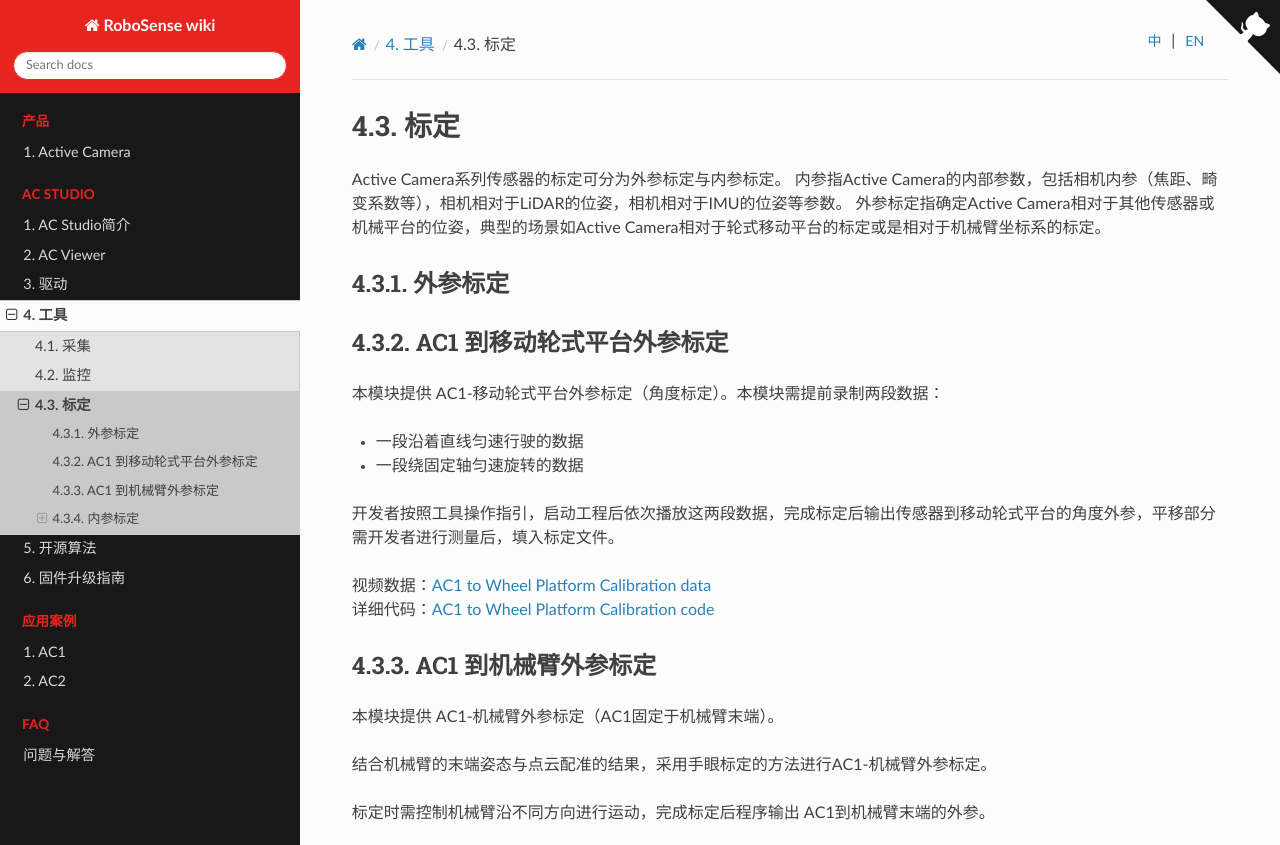
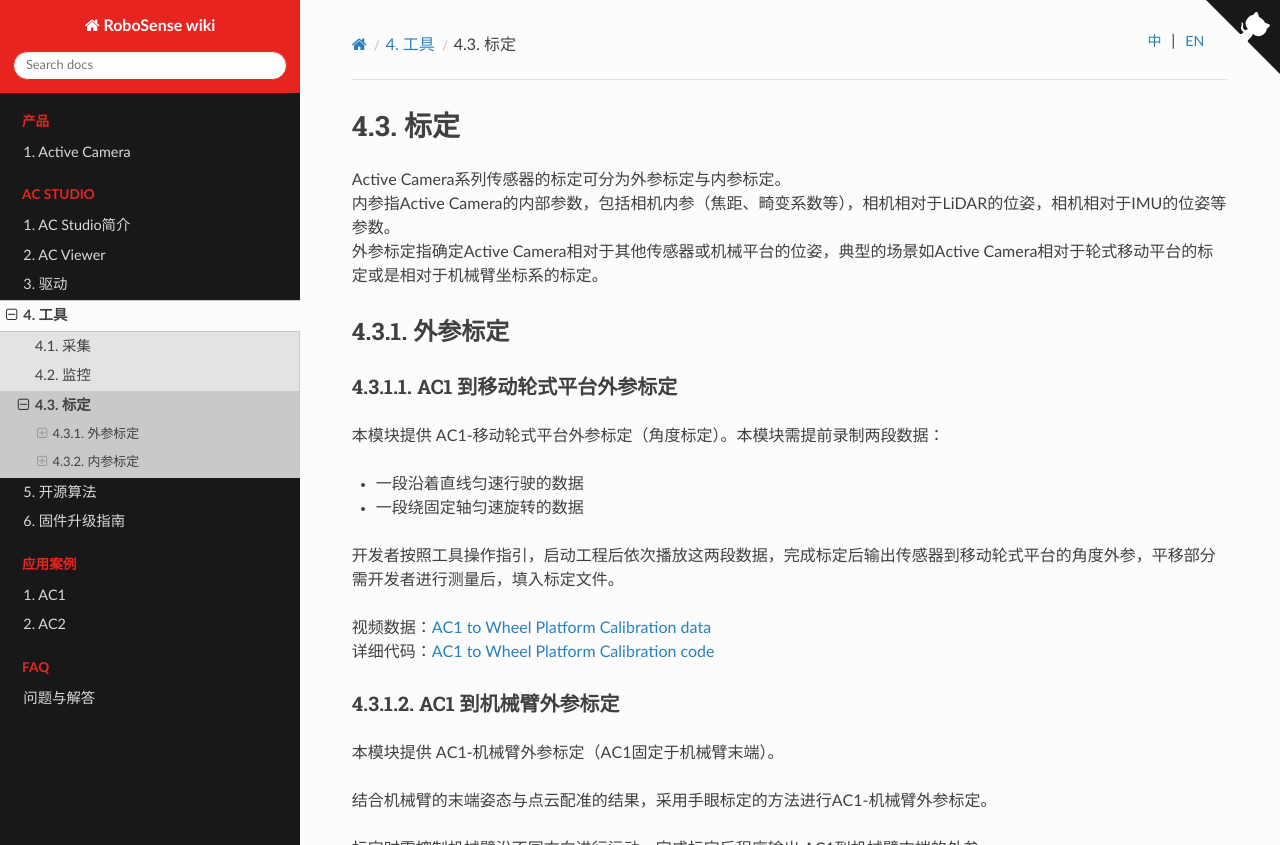
Before and after one commit to RoboSense-Robotics/robosense_ac_wiki_cn, a Sphinx documentation site: the page built from source/ac_studio/tools/calibration.md, in a window 1280 px wide and 1400 px high, cut to the strip 0-845 px from the top of the window. Built offline with Sphinx 7.4.7 and the Read the Docs theme 3.1.0, drawn with Linux system fonts in a browser that asks for light colours; some of the changed text lies outside the part shown.

Commit message:
restructure calibration documentation heading hierarchy and add AC2 section

```diff
--- a/source/ac_studio/tools/calibration.md
+++ b/source/ac_studio/tools/calibration.md
@@ -4,7 +4,7 @@
 外参标定指确定Active Camera相对于其他传感器或机械平台的位姿，典型的场景如Active Camera相对于轮式移动平台的标定或是相对于机械臂坐标系的标定。
 
 ## 外参标定
-## AC1 到移动轮式平台外参标定
+### AC1 到移动轮式平台外参标定
 本模块提供 AC1-移动轮式平台外参标定（角度标定）。本模块需提前录制两段数据：
 - 一段沿着直线匀速行驶的数据
 - 一段绕固定轴匀速旋转的数据
@@ -14,7 +14,7 @@
 视频数据：[AC1 to Wheel Platform Calibration data](https://cdn.robosense.cn/AC_wiki/calibration_extrinsic.zip)
 详细代码：[AC1 to Wheel Platform Calibration code](https://github.com/RoboSense-Robotics/robosense_calibration_extrinsic)
 
-## AC1 到机械臂外参标定
+### AC1 到机械臂外参标定
 本模块提供 AC1-机械臂外参标定（AC1固定于机械臂末端）。
 
 结合机械臂的末端姿态与点云配准的结果，采用手眼标定的方法进行AC1-机械臂外参标定。
@@ -58,7 +60,7 @@
 视频数据：[AC1 Camera Intrinsics Calibration data](https://cdn.robosense.cn/AC_wiki/camera_intrinsics_calib.zip)
 详细代码：[AC1 Camera Intrinsics Calibration code](https://github.com/RoboSense-Robotics/robosense_ac_calibration)
 
-### 相机到雷达的标定
+#### 相机到雷达的标定
 Active Camera 在出厂时已经完成了相机到雷达的标定，以下提供的方法供开发者在有需要时，重新标定使用。
 
 本模块提供相机-雷达标定工具，复用相机内参标定靶板，对相机与雷达分别进行靶板位姿估计，以提供其他模块所需要相机-雷达外参。
@@ -68,7 +70,7 @@
 视频数据：[AC1 Camera to Lidar Calibration data](https://cdn.robosense.cn/AC_wiki/camera_lidar_calib.zip)
 详细代码：[AC1 Camera to Lidar Calibration code](https://github.com/RoboSense-Robotics/robosense_calibration_extrinsic)
 
-### 相机到IMU的标定
+#### 相机到IMU的标定
 Active Camera 在出厂时已经完成了相机到IMU的标定，以下提供的方法供开发者在有需要时，重新标定使用。
 
 本模块提供相机-IMU标定工具，复用相机内参标定靶板，在不同角度下对相机进行靶板位姿估计，结合IMU的运动数据，采用手眼标定的方法进行相机-IMU标定，以提供其他模块所需要相机-IMU外参。
```
Also changed, not shown: other parts of source/ac_studio/tools/calibration.md (+8 -1 lines).
